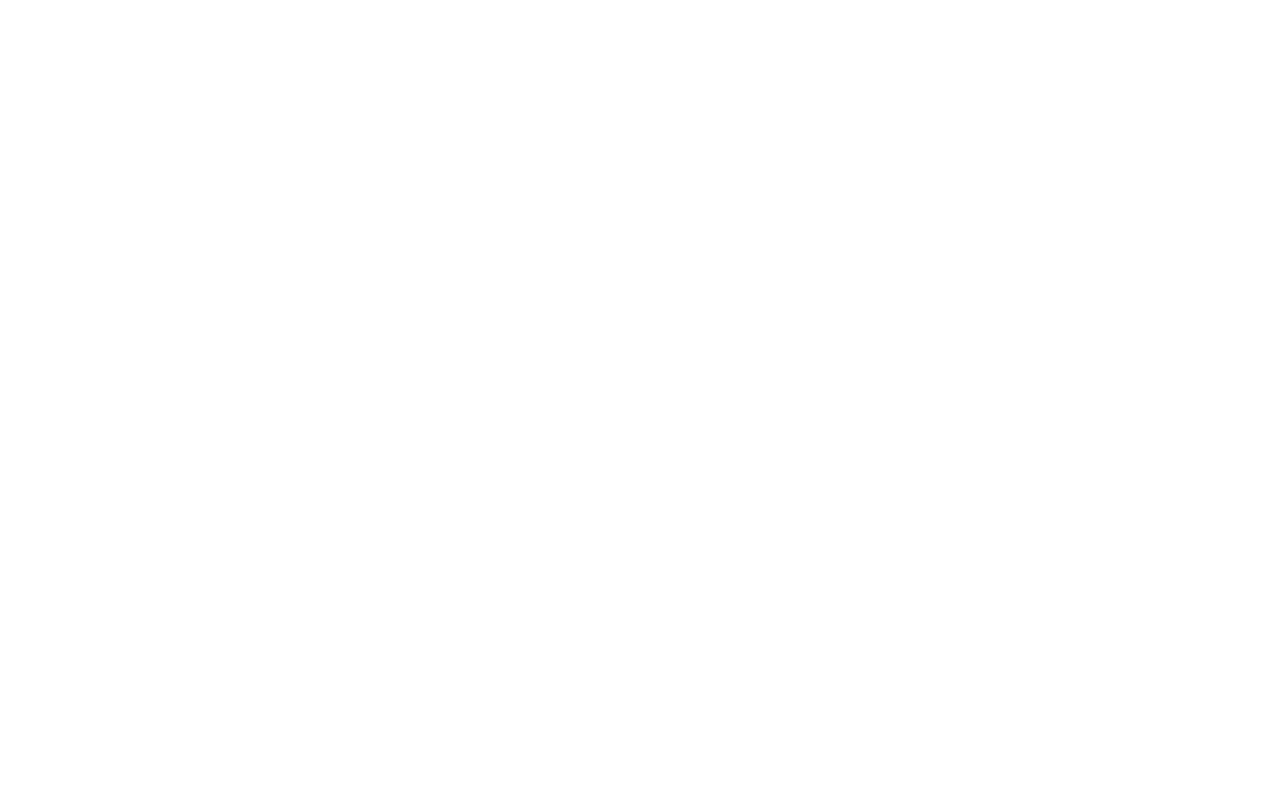
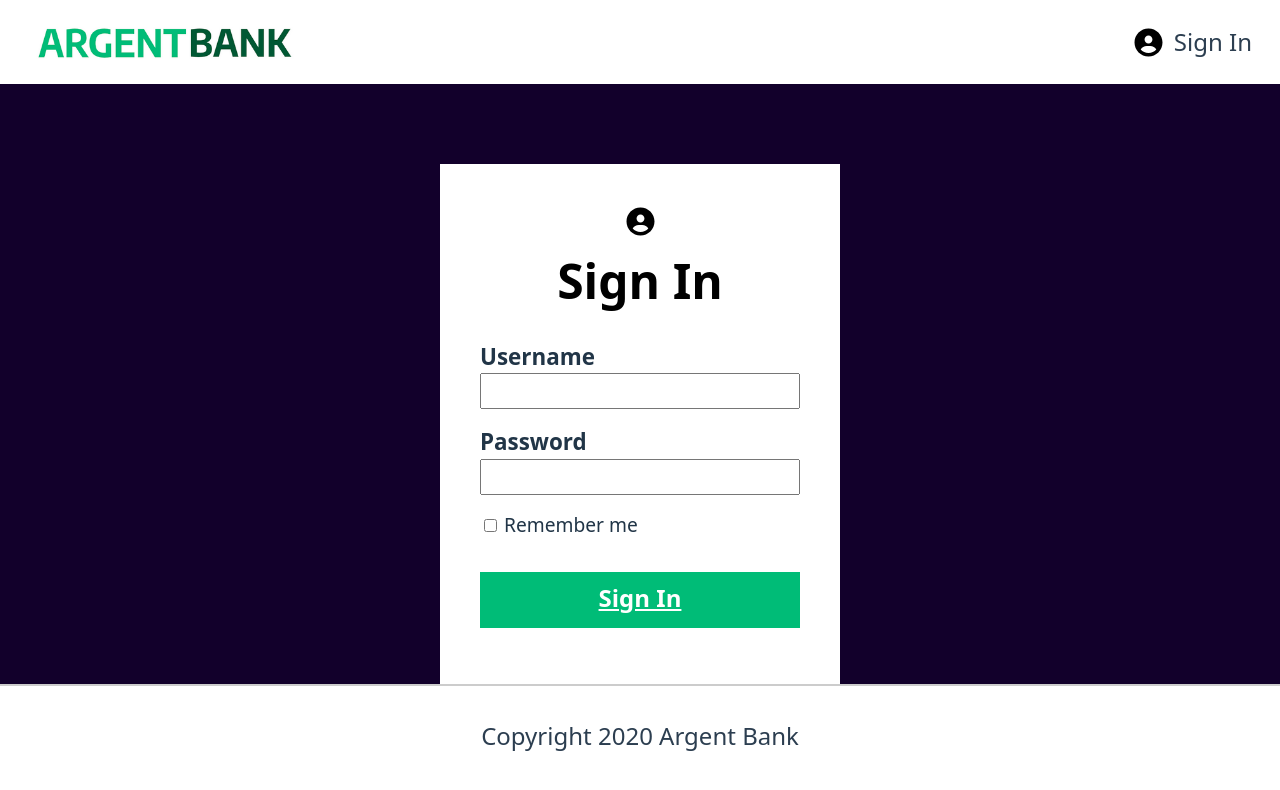
Before and after one commit to Das-F/P13-Bank-API, a React (Vite) app: page /sign-in in a window 1280 px wide. Before the commit this address had no page. Shown: the top 790 px of the page. Built offline with nearby package versions, Linux system fonts and the light colour scheme.

Commit message:
router corrected

```diff
--- a/src/Router.jsx
+++ b/src/Router.jsx
@@ -7,8 +7,8 @@
   return (
     <Routes>
       <Route path="/" element={<Home />} />
-      <Route path="/sign-in.html" element={<SignIn />} />
-      <Route path="/sign-in.html/user.html" element={<User />} />
+      <Route path="/sign-in" element={<SignIn />} />
+      <Route path="/sign-in/user" element={<User />} />
     </Routes>
   );
 }
--- a/src/components/Header-sign-in.jsx
+++ b/src/components/Header-sign-in.jsx
@@ -12,7 +12,7 @@
         </div>
         <div className="nav-sign-in">
           <img className="nav-user-icon" src={icon} alt="User Icon" />
-          <Link className="nav-link" to="./sign-in.html">
+          <Link className="nav-link" to="./sign-in">
             <h3>Sign In</h3>
           </Link>
         </div>
--- a/src/components/Header-sign-out.jsx
+++ b/src/components/Header-sign-out.jsx
@@ -15,7 +15,7 @@
           <img className="nav-icon" src={icon} alt="User Icon" />
           <h3 className="nav-username">Username</h3>
           <img className="nav-icon" src={logoutIcon} alt="Logout Icon" />
-          <Link className="nav-link" to="./sign-in.html">
+          <Link className="nav-link" to="./sign-in">
             <h3>Sign Out</h3>
           </Link>
         </div>
--- a/src/pages/Sign-in.jsx
+++ b/src/pages/Sign-in.jsx
@@ -32,7 +32,7 @@
                   <h4>Remember me</h4>
                 </label>
               </div>
-              <Link to="/sign-in.html/user.html" className="sign-in-button">
+              <Link to="/sign-in/user" className="sign-in-button">
                 Sign In
               </Link>
             </form>
```
